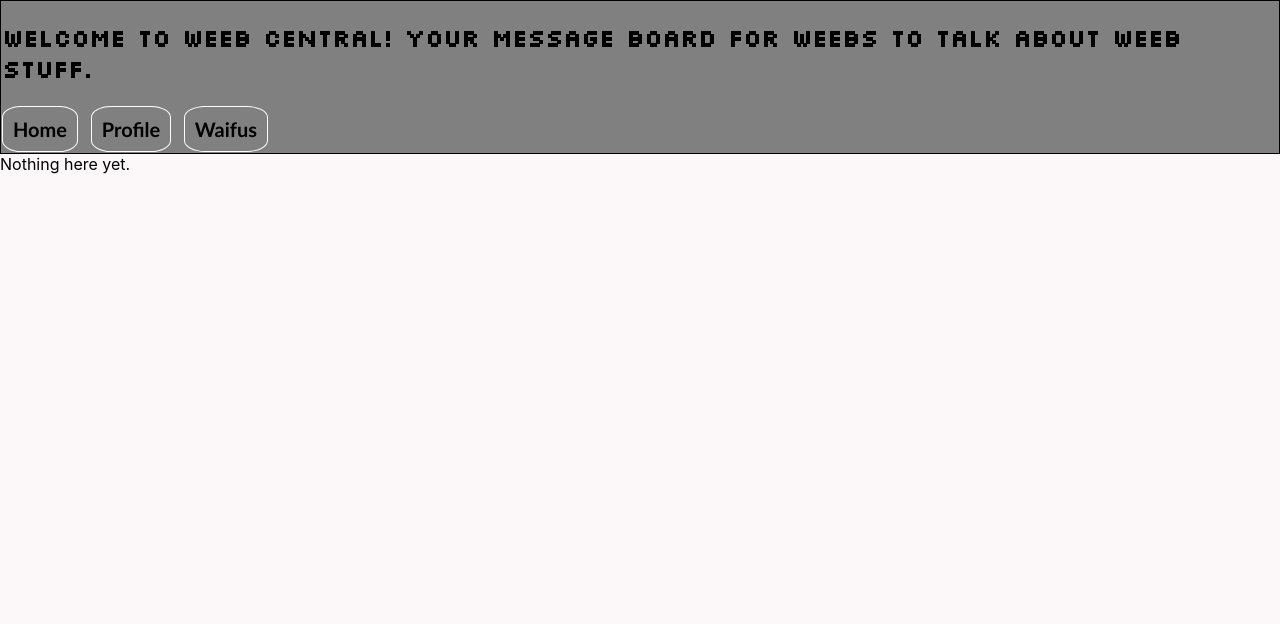
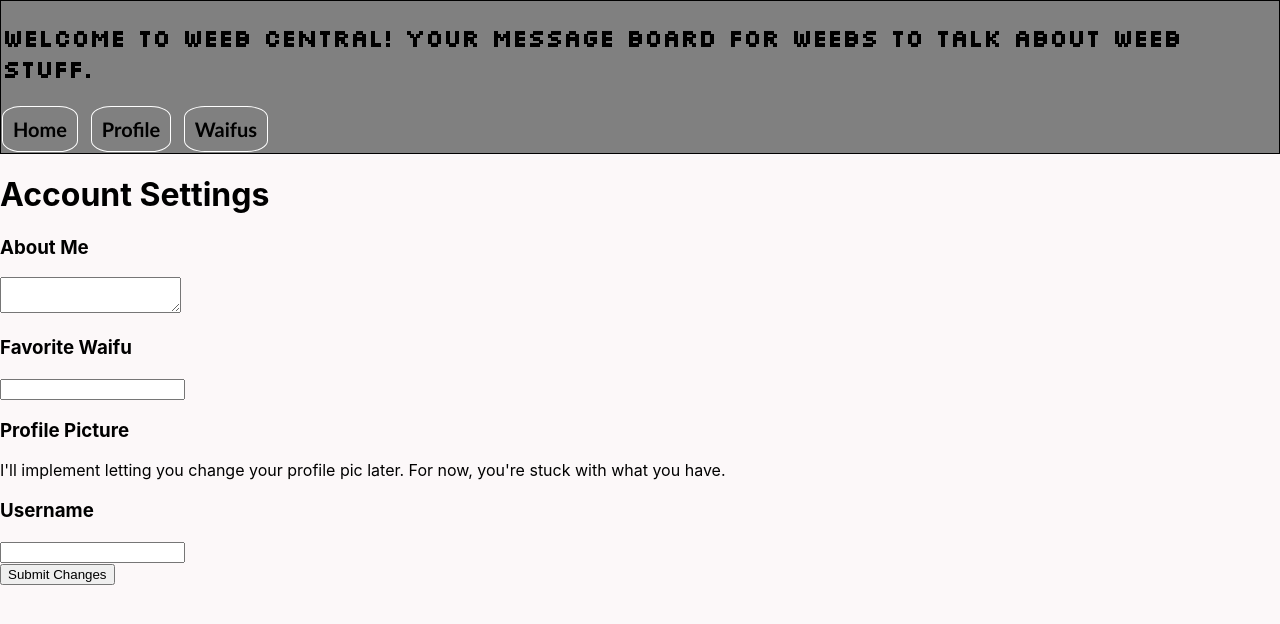
Before and after one commit to gclancy121/message-board-frontend, a React (Create React App) app: page /settings in a window 1280 px wide. Shown: the top 624 px of the page. Built offline with nearby package versions, Linux system fonts and the light colour scheme; no server answers; sample sign-in values are in the browser's storage.

Commit message:
reorganized and added functionalities

```diff
--- a/src/components/LandingPage.js
+++ b/src/components/LandingPage.js
@@ -41,8 +41,8 @@ function LandingPage () {
                 <li>Gotta implement a search feature for the waifu section, this can get very out of hand very very quickly</li>
                 <li>Added a link between the login and register pages for quicker access, can't believe I didn't add that at first</li>
                 <li>Organized files a bit, was getting a bit too unorganized</li>
-                <li>Added account deletion & other endpoints to API </li>
-                <li>Working on getting a settings page up with working account deletion</li>
+                <li>Added & reorganized endpoints in API, now they don't suck </li>
+                <li>You can now update your profile in the account settings page - not the picture though, unsure of how to get it to work how I want.</li>
             </ul>
             <p>Version: Pre-Alpha</p>
             Date: 8/29/30
--- a/src/components/auth/AccountSettings.js
+++ b/src/components/auth/AccountSettings.js
@@ -1,9 +1,79 @@
-import React from "react";
+import React, {useState, useEffect} from 'react';
+import axios from 'axios';
+import URL from '../../utils/url';
+
 
 function AccountSettings() {
+    const username = localStorage.getItem('username');
+    const initialProfile = {
+       about_me: '',
+       fav_waifu: '',
+       profile_picture: '',
+       username: ''
+    }
+
+    const [profile, setProfile] = useState(initialProfile);
+    const [success, setSuccess] = useState(false);
+
+    useEffect(() => {
+        axios.get(`${URL}/users/${username}`).then(res => {
+            setProfile(res.data);
+        })
+    }, [])
+
+    function onSubmit(evt) {
+        evt.preventDefault();
+        const id = profile.user_id;
+        const changes = {
+            about_me: profile.about_me,
+            fav_waifu: profile.fav_waifu,
+            profile_picture: profile.profile_picture,
+            username: profile.username
+        }
+        axios.put(`${URL}/users/${id}`, (id, changes)).then(res => {
+            const newProfile = res.data;
+            setProfile(newProfile);
+            setSuccess(true);
+        }).catch(err => console.log(err));
+
+    }
+    function handleChange(evt) {
+        setProfile({
+            ...profile,
+            [evt.target.name]: evt.target.value
+        })
+    }
+    function SuccessMessage() {
+        if (success) {
+            return <h3>Changes successful.</h3>
+        } else {
+            return <></>
+        }
+    }
+
     return (
-        <div>
-            Nothing here yet.
+        <div className='settings-container'>
+             <h1>Account Settings</h1>
+             <SuccessMessage />
+            <form onSubmit={onSubmit}>
+                <div className="settings-container">
+                    <h3>About Me</h3>
+                    <textarea name="about_me" onChange={handleChange} value={profile.about_me}/>
+                </div>
+                <div className="settings-container">
+                    <h3>Favorite Waifu</h3>
+                    <input type='text' name='fav_waifu' onChange={handleChange} value={profile.fav_waifu} />
+                </div>
+                <div className="settings-container">
+                    <h3>Profile Picture</h3>
+                    <p>I'll implement letting you change your profile pic later. For now, you're stuck with what you have.</p>
+                </div>
+                <div className="settings-container">
+                    <h3>Username</h3>
+                    <input type='text' name='fav_waifu' onChange={handleChange} value={profile.username} />
+                </div>
+                <button>Submit Changes</button>
+            </form>
         </div>
     )
 }
--- a/src/components/auth/Login.js
+++ b/src/components/auth/Login.js
@@ -25,9 +25,8 @@ const LoginForm = () => {
             username: login.username,
             password: login.password
         }
-       axios.post(`${URL}/auth/login`, newForm).then(res => {
+       axios.post(`${URL}/users/login`, newForm).then(res => {
         const data = res.data;
-        console.log(data.message);
         localStorage.setItem('username', newForm.username);
         localStorage.setItem('authorization', data.token);
         localStorage.setItem('message', data.message);
--- a/src/components/auth/Profile.js
+++ b/src/components/auth/Profile.js
@@ -1,13 +1,25 @@
-import React from 'react';
+import React, {useState, useEffect} from 'react';
 import { useNavigate } from 'react-router-dom';
+import axios from 'axios';
+import URL from '../../utils/url';
 
 
 import "../../css/Profile.css";
 const Profile = () => {
     const username = localStorage.getItem('username');
-    const message = localStorage.getItem('message');
+    const welcome = localStorage.getItem('message');
+    const [profile, setProfile] = useState({});
+    const [message, setMessage] = useState('');
 
     const navigate = useNavigate();
+
+    useEffect(() => {
+        axios.get(`${URL}/users/${username}`).then(res => {
+            setProfile(res.data);
+        })
+        setMessage(welcome);
+        localStorage.removeItem('message');
+    }, [])
 
     function logout() {
         localStorage.clear();
@@ -17,8 +29,7 @@ const Profile = () => {
     function settings() {
         navigate(`/settings`)
     }
-
-    //replace hard coded info with stateful info once DB is created for it
+    //replace hard coded posts when DB created
     return (
         <div className="container">
             <div className='message'>
@@ -26,10 +37,11 @@ const Profile = () => {
             </div>
             <div className='profile'>
                 <h3>About Me</h3>
-                <img id="profile-picture" src= "https://i.pinimg.com/736x/ba/a2/4e/baa24e0fbad55140f9103dcfc44894b0.jpg"/>
+                <img id="profile-picture" src={profile.profile_picture}/>
                 <p>Username: {username}</p>
                 <p>Posts: 0</p>
-                <p>Favorite waifu: N/A</p>
+                <p>Favorite waifu: {profile.fav_waifu}</p>
+                <p>About Me: {profile.about_me}</p>
             </div>
             <button onClick={logout}>Logout</button>
             <button onClick={settings}>Account Settings</button>
--- a/src/components/auth/Register.js
+++ b/src/components/auth/Register.js
@@ -24,7 +24,7 @@ const RegisterForm = () => {
             username: register.username,
             password: register.password
         }
-        axios.post(`${URL}/auth/register`, newUser).then(res => {
+        axios.post(`${URL}/users/register`, newUser).then(res => {
            setRegister({
             ...initialRegisterForm,
             message: res.data.message
```
Also changed, not shown: 1 other file (tests, documents, lock files or other folders).
